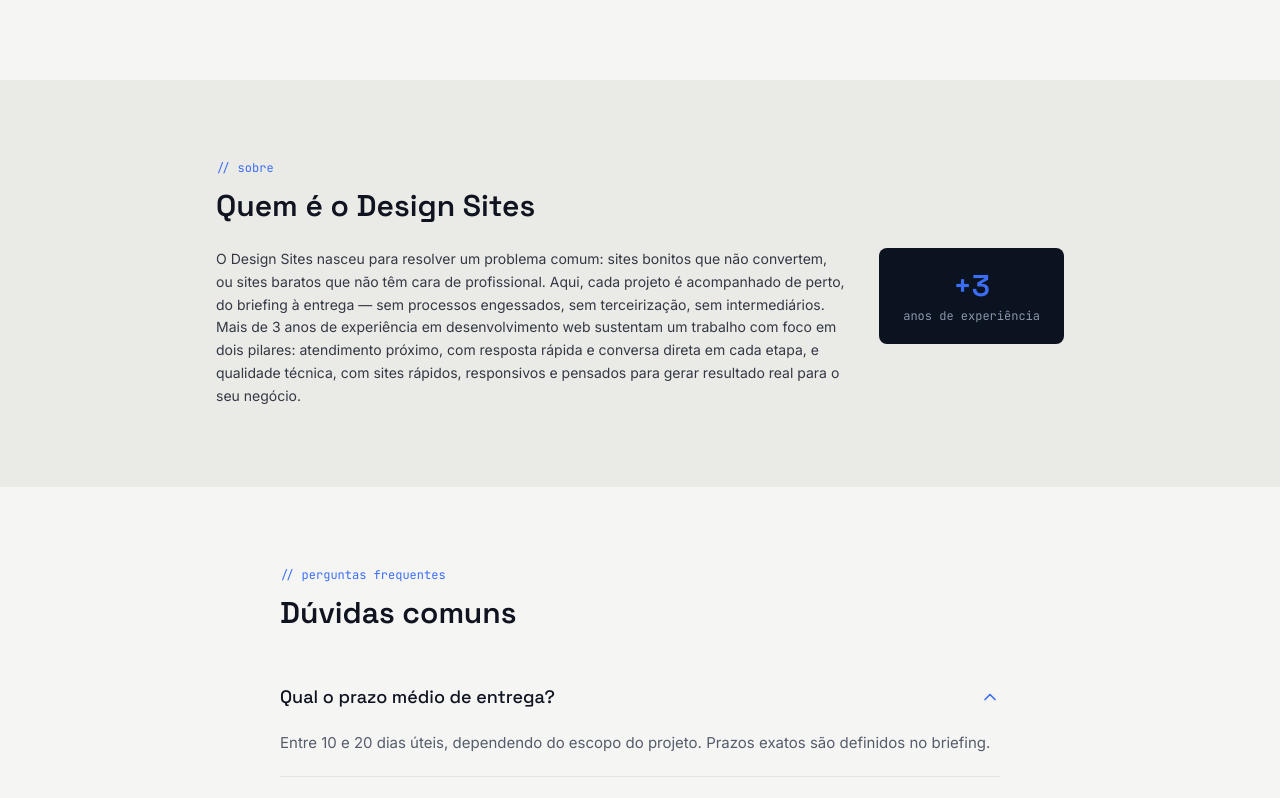
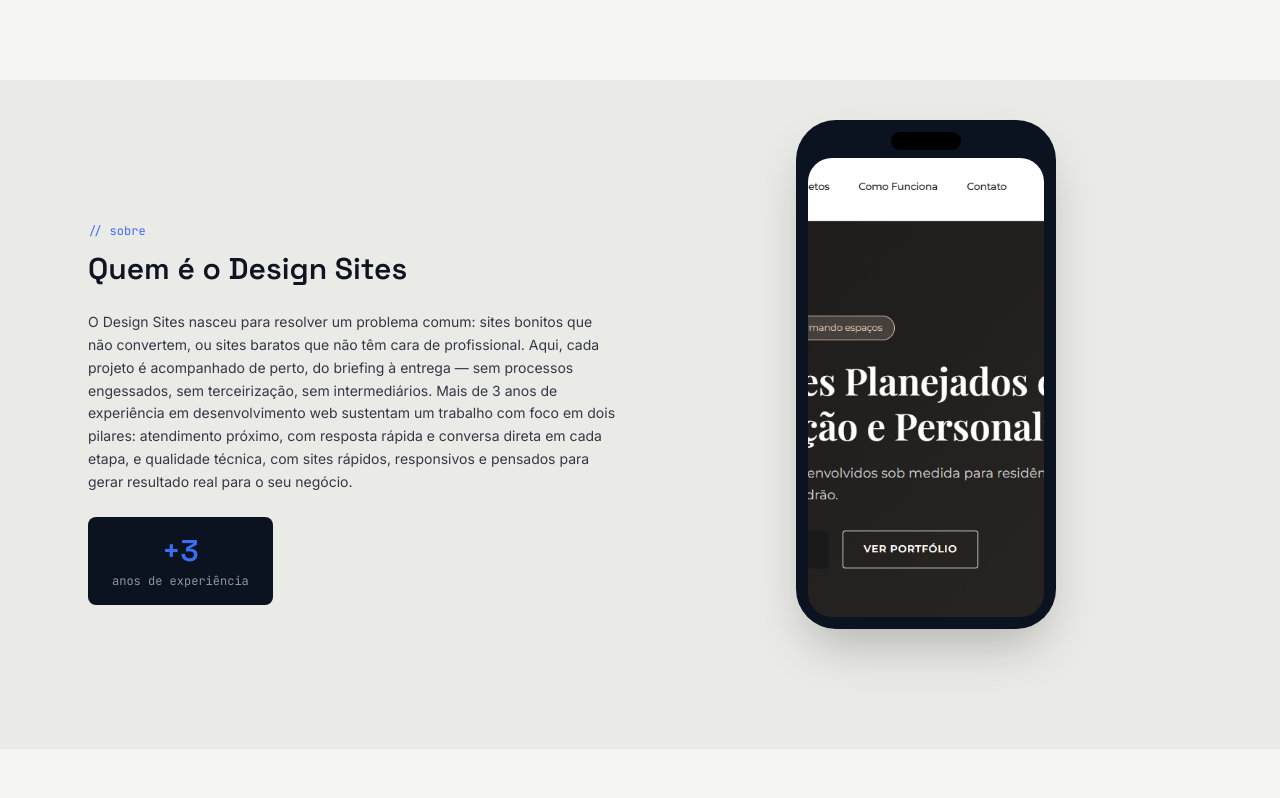
Before and after one commit to jesgalves/design-sites, a React (Vite) app: page / in a window 1280 px wide. Shown: the part 2542-3340 px from the top of the page. Built offline with nearby package versions, Linux system fonts and the light colour scheme.

Commit message:
mockup de celular com parallax na secao sobre

```diff
--- a/src/App.jsx
+++ b/src/App.jsx
@@ -128,7 +128,7 @@ function ProjectDetailPage({ project }) {
                 document.getElementById("contato")?.scrollIntoView({ behavior: "smooth" });
               }, 50);
             }}
-            className="inline-block px-6 py-3 rounded-md text-sm font-semibold"
+            className="inline-block px-6 py-3 rounded-md text-sm font-semibold transition-transform hover:scale-[1.03]"
             style={{ background: "#3B6EF5", color: "#fff" }}
           >
             Quero um site assim
@@ -504,6 +504,22 @@ export default function FreelanceDevSite() {
   const [openFaq, setOpenFaq] = useState(0);
   const [formStatus, setFormStatus] = useState("idle");
   const [route, setRoute] = useState(() => window.location.hash);
+  const phoneRef = useRef(null);
+
+  useEffect(() => {
+    const onScroll = () => {
+      if (!phoneRef.current) return;
+      const rect = phoneRef.current.getBoundingClientRect();
+      const viewportCenter = window.innerHeight / 2;
+      const elementCenter = rect.top + rect.height / 2;
+      const distance = elementCenter - viewportCenter;
+      const offset = Math.max(-40, Math.min(40, distance * -0.08));
+      phoneRef.current.style.transform = `translateY(${offset}px)`;
+    };
+    window.addEventListener("scroll", onScroll, { passive: true });
+    onScroll();
+    return () => window.removeEventListener("scroll", onScroll);
+  }, []);
 
   useEffect(() => {
     const onHashChange = () => setRoute(window.location.hash);
@@ -571,7 +587,7 @@ export default function FreelanceDevSite() {
             ))}
             <a
               href="#contato"
-              className="text-sm font-semibold px-4 py-2 rounded-md text-white"
+              className="text-sm font-semibold px-4 py-2 rounded-md text-white transition-transform hover:scale-[1.03]"
               style={{ background: "#3B6EF5" }}
             >
               Solicitar orçamento
@@ -614,7 +630,7 @@ export default function FreelanceDevSite() {
             <div className="flex flex-wrap gap-4">
               <a
                 href="#contato"
-                className="px-6 py-3 rounded-md text-sm font-semibold flex items-center gap-2"
+                className="px-6 py-3 rounded-md text-sm font-semibold flex items-center gap-2 transition-transform hover:scale-[1.03]"
                 style={{ background: "#3B6EF5", color: "#fff" }}
               >
                 Solicitar orçamento <ArrowUpRight size={16} />
@@ -644,7 +660,7 @@ export default function FreelanceDevSite() {
           {services.map((s) => {
             const Icon = s.icon;
             return (
-              <div key={s.name} className="p-6 rounded-lg border bg-white" style={{ borderColor: "#E4E4E0" }}>
+              <div key={s.name} className="p-6 rounded-lg border bg-white transition-all duration-200 hover:shadow-lg hover:-translate-y-1 hover:border-[#3B6EF5]" style={{ borderColor: "#E4E4E0" }}>
                 <Icon size={22} style={{ color: "#3B6EF5" }} className="mb-4" />
                 <h3 style={{ fontFamily: "'Space Grotesk', sans-serif" }} className="font-semibold text-lg mb-2">
                   {s.name}
@@ -707,7 +723,7 @@ export default function FreelanceDevSite() {
           </h2>
           <div className="grid sm:grid-cols-2 gap-5">
             {projects.map((p) => (
-              <div key={p.name} className="p-6 rounded-lg border" style={{ borderColor: "#232D42", background: "#0F172A" }}>
+              <div key={p.name} className="p-6 rounded-lg border transition-all duration-200 hover:shadow-lg hover:-translate-y-1 hover:border-[#3B6EF5]" style={{ borderColor: "#232D42", background: "#0F172A" }}>
                 <div className="flex flex-wrap gap-2 mb-4">
                   <span
                     className="text-[11px] px-2 py-1 rounded"
@@ -775,17 +791,18 @@ export default function FreelanceDevSite() {
 
       {/* SOBRE */}
       <section id="sobre" className="py-20" style={{ background: "#EAEAE6" }}>
-        <div className="max-w-4xl mx-auto px-6">
+        <div className="max-w-6xl mx-auto px-6">
+          <div className="grid md:grid-cols-2 gap-10 items-center">
+            <div>
               <p style={{ fontFamily: "'JetBrains Mono', monospace", color: "#3B6EF5" }} className="text-xs mb-3">// sobre</p>
               <h2 style={{ fontFamily: "'Space Grotesk', sans-serif" }} className="text-3xl font-semibold mb-6">
                 Quem é o Design Sites
               </h2>
-          <div className="grid md:grid-cols-[1fr_auto] gap-8 items-start">
-            <p className="text-sm leading-relaxed" style={{ color: "#333844" }}>
+              <p className="text-sm leading-relaxed mb-6" style={{ color: "#333844" }}>
                 O Design Sites nasceu para resolver um problema comum: sites bonitos que não convertem, ou sites baratos que não têm cara de profissional. Aqui, cada projeto é acompanhado de perto, do briefing à entrega — sem processos engessados, sem terceirização, sem intermediários. Mais de 3 anos de experiência em desenvolvimento web sustentam um trabalho com foco em dois pilares: atendimento próximo, com resposta rápida e conversa direta em cada etapa, e qualidade técnica, com sites rápidos, responsivos e pensados para gerar resultado real para o seu negócio.
               </p>
               <div
-              className="px-6 py-5 rounded-lg text-center flex-shrink-0"
+                className="inline-block px-6 py-4 rounded-lg text-center"
                 style={{ background: "#0B1220" }}
               >
                 <p style={{ fontFamily: "'Space Grotesk', sans-serif", color: "#3B6EF5" }} className="text-3xl font-semibold">
@@ -794,6 +811,26 @@ export default function FreelanceDevSite() {
                 <p style={{ fontFamily: "'JetBrains Mono', monospace", color: "#8B96AB" }} className="text-xs mt-1">
                   anos de experiência
                 </p>
+              </div>
+            </div>
+            <div className="flex justify-center">
+              <div
+                ref={phoneRef}
+                className="rounded-[2.5rem] p-3 shadow-2xl"
+                style={{ background: "#0B1220", width: "260px", transition: "transform 0.1s ease-out" }}
+              >
+                <div className="flex justify-center mb-2">
+                  <div className="rounded-full" style={{ width: "70px", height: "18px", background: "#000" }} />
+                </div>
+                <div className="rounded-[1.5rem] overflow-hidden" style={{ aspectRatio: "9/17.5" }}>
+                  <img
+                    src="/images/moveis-1.png"
+                    alt="Exemplo de site desenvolvido pelo Design Sites"
+                    className="w-full h-full block"
+                    style={{ objectFit: "cover", objectPosition: "top" }}
+                  />
+                </div>
+              </div>
             </div>
           </div>
         </div>
@@ -893,7 +930,7 @@ export default function FreelanceDevSite() {
               <button
                 type="submit"
                 disabled={formStatus === "sending"}
-                className="px-6 py-3 rounded-md text-sm font-semibold flex items-center justify-center gap-2"
+                className="px-6 py-3 rounded-md text-sm font-semibold flex items-center justify-center gap-2 transition-transform hover:scale-[1.02]"
                 style={{ background: "#3B6EF5", color: "#fff", opacity: formStatus === "sending" ? 0.7 : 1 }}
               >
                 {formStatus === "sending" ? "Enviando..." : "Enviar mensagem"} <Mail size={16} />
```
Lines whose indentation alone changed are shown as unchanged.
